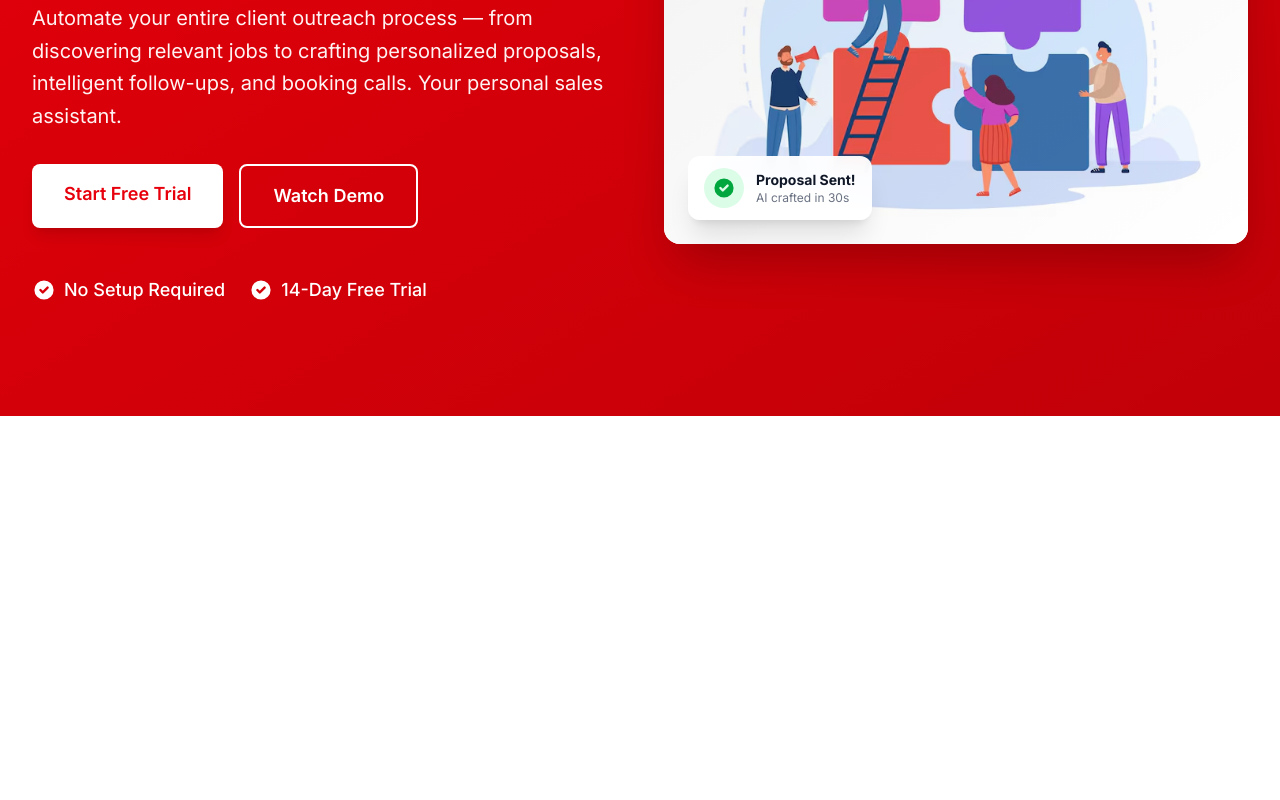
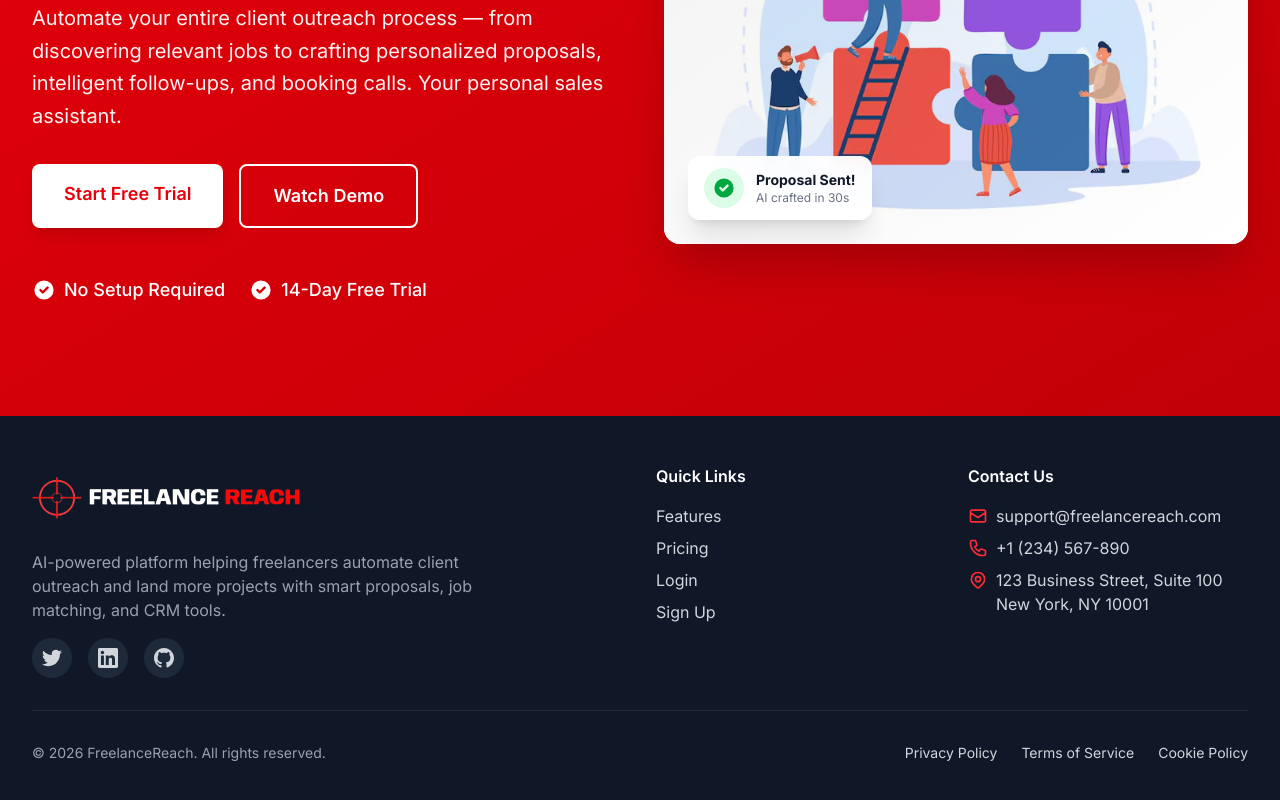
Before and after one commit to Akil-Ismail/FreeLanceReach, a Next.js app in the folder frontend/: page / in a window 1280 px wide. Shown: the part 448-1248 px from the top of the page. Before the commit the page ends 864 px from the top, so only its background shows below. Built offline with nearby package versions, Linux system fonts and the light colour scheme.

Commit message:
Add Footer component with branding, quick links, and contact information

```diff
--- a/frontend/src/app/page.tsx
+++ b/frontend/src/app/page.tsx
@@ -1,11 +1,13 @@
 import Header from "@/components/landing/Header";
 import HeroSection from "@/components/landing/HeroSection";
+import Footer from "@/components/landing/Footer";
 
 export default function Home() {
   return (
     <main className="min-h-screen">
       <Header />
       <HeroSection />
+      <Footer />
     </main>
   );
 }
--- /dev/null
+++ b/frontend/src/components/landing/Footer.tsx
@@ -0,0 +1,219 @@
+import Link from "next/link";
+import Image from "next/image";
+import logo from "../../../public/logo2.png";
+
+export default function Footer() {
+  return (
+    <footer id="contact" className="bg-gray-900 text-gray-300">
+      <div className="max-w-7xl mx-auto px-4 sm:px-6 lg:px-8 py-12">
+        <div className="grid grid-cols-1 md:grid-cols-4 gap-8 mb-8">
+          {/* Logo and Description */}
+          <div className="col-span-1 md:col-span-2">
+            <Link href="/" className="inline-block mb-4">
+              <Image
+                src={logo}
+                alt="FreelanceReach Logo"
+                className="h-16 w-auto"
+              />
+            </Link>
+            <p className="text-gray-400 max-w-md mb-4">
+              AI-powered platform helping freelancers automate client outreach
+              and land more projects with smart proposals, job matching, and CRM
+              tools.
+            </p>
+            <div className="flex space-x-4">
+              <a
+                href="https://twitter.com"
+                target="_blank"
+                rel="noopener noreferrer"
+                className="w-10 h-10 bg-gray-800 rounded-full flex items-center justify-center hover:bg-red-600 transition-colors"
+                aria-label="Twitter"
+              >
+                <svg
+                  className="w-5 h-5"
+                  fill="currentColor"
+                  viewBox="0 0 24 24"
+                >
+                  <path d="M23.953 4.57a10 10 0 01-2.825.775 4.958 4.958 0 002.163-2.723c-.951.555-2.005.959-3.127 1.184a4.92 4.92 0 00-8.384 4.482C7.69 8.095 4.067 6.13 1.64 3.162a4.822 4.822 0 00-.666 2.475c0 1.71.87 3.213 2.188 4.096a4.904 4.904 0 01-2.228-.616v.06a4.923 4.923 0 003.946 4.827 4.996 4.996 0 01-2.212.085 4.936 4.936 0 004.604 3.417 9.867 9.867 0 01-6.102 2.105c-.39 0-.779-.023-1.17-.067a13.995 13.995 0 007.557 2.209c9.053 0 13.998-7.496 13.998-13.985 0-.21 0-.42-.015-.63A9.935 9.935 0 0024 4.59z" />
+                </svg>
+              </a>
+              <a
+                href="https://linkedin.com"
+                target="_blank"
+                rel="noopener noreferrer"
+                className="w-10 h-10 bg-gray-800 rounded-full flex items-center justify-center hover:bg-red-600 transition-colors"
+                aria-label="LinkedIn"
+              >
+                <svg
+                  className="w-5 h-5"
+                  fill="currentColor"
+                  viewBox="0 0 24 24"
+                >
+                  <path d="M20.447 20.452h-3.554v-5.569c0-1.328-.027-3.037-1.852-3.037-1.853 0-2.136 1.445-2.136 2.939v5.667H9.351V9h3.414v1.561h.046c.477-.9 1.637-1.85 3.37-1.85 3.601 0 4.267 2.37 4.267 5.455v6.286zM5.337 7.433c-1.144 0-2.063-.926-2.063-2.065 0-1.138.92-2.063 2.063-2.063 1.14 0 2.064.925 2.064 2.063 0 1.139-.925 2.065-2.064 2.065zm1.782 13.019H3.555V9h3.564v11.452zM22.225 0H1.771C.792 0 0 .774 0 1.729v20.542C0 23.227.792 24 1.771 24h20.451C23.2 24 24 23.227 24 22.271V1.729C24 .774 23.2 0 22.222 0h.003z" />
+                </svg>
+              </a>
+              <a
+                href="https://github.com"
+                target="_blank"
+                rel="noopener noreferrer"
+                className="w-10 h-10 bg-gray-800 rounded-full flex items-center justify-center hover:bg-red-600 transition-colors"
+                aria-label="GitHub"
+              >
+                <svg
+                  className="w-5 h-5"
+                  fill="currentColor"
+                  viewBox="0 0 24 24"
+                >
+                  <path d="M12 0c-6.626 0-12 5.373-12 12 0 5.302 3.438 9.8 8.207 11.387.599.111.793-.261.793-.577v-2.234c-3.338.726-4.033-1.416-4.033-1.416-.546-1.387-1.333-1.756-1.333-1.756-1.089-.745.083-.729.083-.729 1.205.084 1.839 1.237 1.839 1.237 1.07 1.834 2.807 1.304 3.492.997.107-.775.418-1.305.762-1.604-2.665-.305-5.467-1.334-5.467-5.931 0-1.311.469-2.381 1.236-3.221-.124-.303-.535-1.524.117-3.176 0 0 1.008-.322 3.301 1.23.957-.266 1.983-.399 3.003-.404 1.02.005 2.047.138 3.006.404 2.291-1.552 3.297-1.23 3.297-1.23.653 1.653.242 2.874.118 3.176.77.84 1.235 1.911 1.235 3.221 0 4.609-2.807 5.624-5.479 5.921.43.372.823 1.102.823 2.222v3.293c0 .319.192.694.801.576 4.765-1.589 8.199-6.086 8.199-11.386 0-6.627-5.373-12-12-12z" />
+                </svg>
+              </a>
+            </div>
+          </div>
+
+          {/* Quick Links */}
+          <div>
+            <h3 className="text-white font-semibold mb-4">Quick Links</h3>
+            <ul className="space-y-2">
+              <li>
+                <Link
+                  href="/features"
+                  className="hover:text-white transition-colors"
+                >
+                  Features
+                </Link>
+              </li>
+              <li>
+                <Link
+                  href="#pricing"
+                  className="hover:text-white transition-colors"
+                >
+                  Pricing
+                </Link>
+              </li>
+              <li>
+                <Link
+                  href="/login"
+                  className="hover:text-white transition-colors"
+                >
+                  Login
+                </Link>
+              </li>
+              <li>
+                <Link
+                  href="/signup"
+                  className="hover:text-white transition-colors"
+                >
+                  Sign Up
+                </Link>
+              </li>
+            </ul>
+          </div>
+
+          {/* Contact Info */}
+          <div>
+            <h3 className="text-white font-semibold mb-4">Contact Us</h3>
+            <ul className="space-y-2">
+              <li className="flex items-start gap-2">
+                <svg
+                  className="w-5 h-5 text-red-500 mt-0.5 flex-shrink-0"
+                  fill="none"
+                  viewBox="0 0 24 24"
+                  stroke="currentColor"
+                >
+                  <path
+                    strokeLinecap="round"
+                    strokeLinejoin="round"
+                    strokeWidth={2}
+                    d="M3 8l7.89 5.26a2 2 0 002.22 0L21 8M5 19h14a2 2 0 002-2V7a2 2 0 00-2-2H5a2 2 0 00-2 2v10a2 2 0 002 2z"
+                  />
+                </svg>
+                <a
+                  href="mailto:support@freelancereach.com"
+                  className="hover:text-white transition-colors"
+                >
+                  support@freelancereach.com
+                </a>
+              </li>
+              <li className="flex items-start gap-2">
+                <svg
+                  className="w-5 h-5 text-red-500 mt-0.5 flex-shrink-0"
+                  fill="none"
+                  viewBox="0 0 24 24"
+                  stroke="currentColor"
+                >
+                  <path
+                    strokeLinecap="round"
+                    strokeLinejoin="round"
+                    strokeWidth={2}
+                    d="M3 5a2 2 0 012-2h3.28a1 1 0 01.948.684l1.498 4.493a1 1 0 01-.502 1.21l-2.257 1.13a11.042 11.042 0 005.516 5.516l1.13-2.257a1 1 0 011.21-.502l4.493 1.498a1 1 0 01.684.949V19a2 2 0 01-2 2h-1C9.716 21 3 14.284 3 6V5z"
+                  />
+                </svg>
+                <a
+                  href="tel:+1234567890"
+                  className="hover:text-white transition-colors"
+                >
+                  +1 (234) 567-890
+                </a>
+              </li>
+              <li className="flex items-start gap-2">
+                <svg
+                  className="w-5 h-5 text-red-500 mt-0.5 flex-shrink-0"
+                  fill="none"
+                  viewBox="0 0 24 24"
+                  stroke="currentColor"
+                >
+                  <path
+                    strokeLinecap="round"
+                    strokeLinejoin="round"
+                    strokeWidth={2}
+                    d="M17.657 16.657L13.414 20.9a1.998 1.998 0 01-2.827 0l-4.244-4.243a8 8 0 1111.314 0z"
+                  />
+                  <path
+                    strokeLinecap="round"
+                    strokeLinejoin="round"
+                    strokeWidth={2}
+                    d="M15 11a3 3 0 11-6 0 3 3 0 016 0z"
+                  />
+                </svg>
+                <span>
+                  123 Business Street, Suite 100
+                  <br />
+                  New York, NY 10001
+                </span>
+              </li>
+            </ul>
+          </div>
+        </div>
+
+        {/* Bottom Bar */}
+        <div className="border-t border-gray-800 pt-8">
+          <div className="flex flex-col md:flex-row justify-between items-center gap-4">
+            <p className="text-gray-400 text-sm">
+              © {new Date().getFullYear()} FreelanceReach. All rights reserved.
+            </p>
+            <div className="flex gap-6 text-sm">
+              <Link
+                href="/privacy"
+                className="hover:text-white transition-colors"
+              >
+                Privacy Policy
+              </Link>
+              <Link
+                href="/terms"
+                className="hover:text-white transition-colors"
+              >
+                Terms of Service
+              </Link>
+              <Link
+                href="/cookies"
+                className="hover:text-white transition-colors"
+              >
+                Cookie Policy
+              </Link>
+            </div>
+          </div>
+        </div>
+      </div>
+    </footer>
+  );
+}
```
Also changed, not shown: frontend/public/logo2.png (added).
